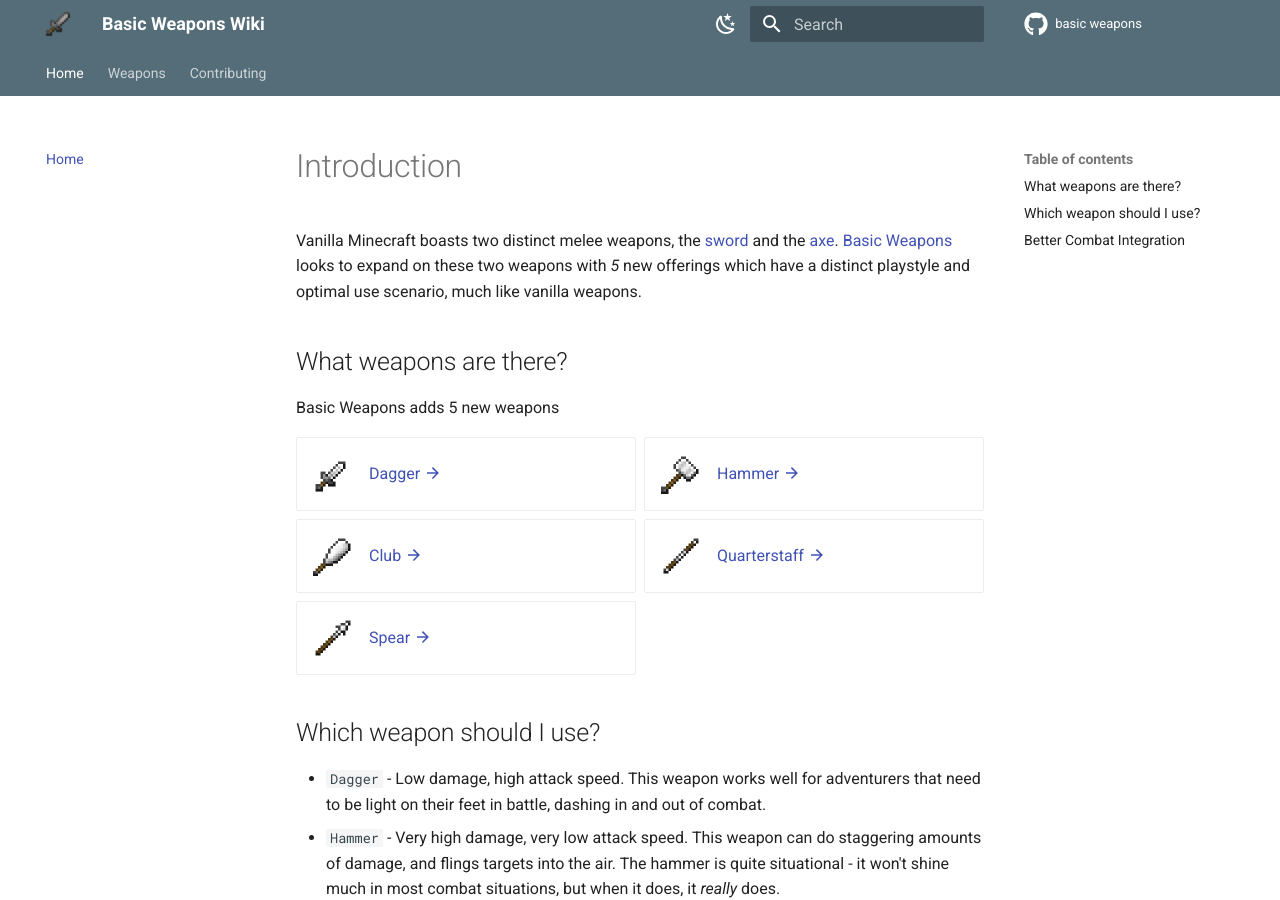
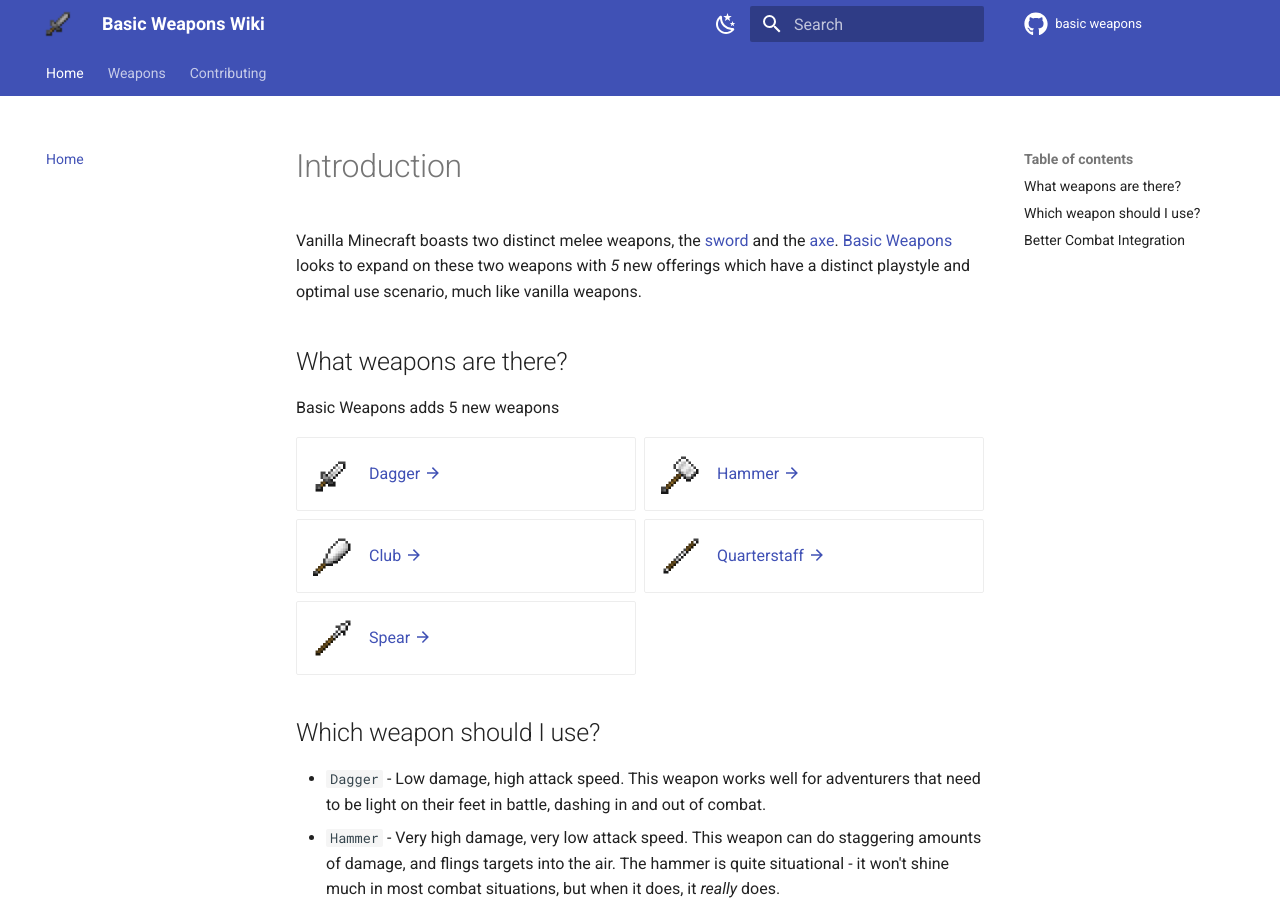
Before and after one commit to Khazoda/basic-weapons-wiki, an MkDocs documentation site: the page built from docs/index.md, in a window 1280 px wide and 900 px high. Built offline with MkDocs 1.6.1 and Material for MkDocs 9.7.7, drawn with Linux system fonts in a browser that asks for light colours; comment, search, counter and statistics services are not loaded.

Commit message:
color scheme

```diff
--- a/mkdocs.yml
+++ b/mkdocs.yml
@@ -47,7 +47,7 @@
     # Palette toggle for light mode
     - media: "(prefers-color-scheme: light)"
       scheme: default
-      primary: blue grey
+      primary: indigo
       accent: blue
       toggle:
         icon: material/weather-night
@@ -56,7 +56,7 @@
     # Palette toggle for dark mode
     - media: "(prefers-color-scheme: dark)"
       scheme: slate
-      primary: blue grey
+      primary: indigo
       accent: blue
       toggle:
         icon: material/weather-sunny
```
